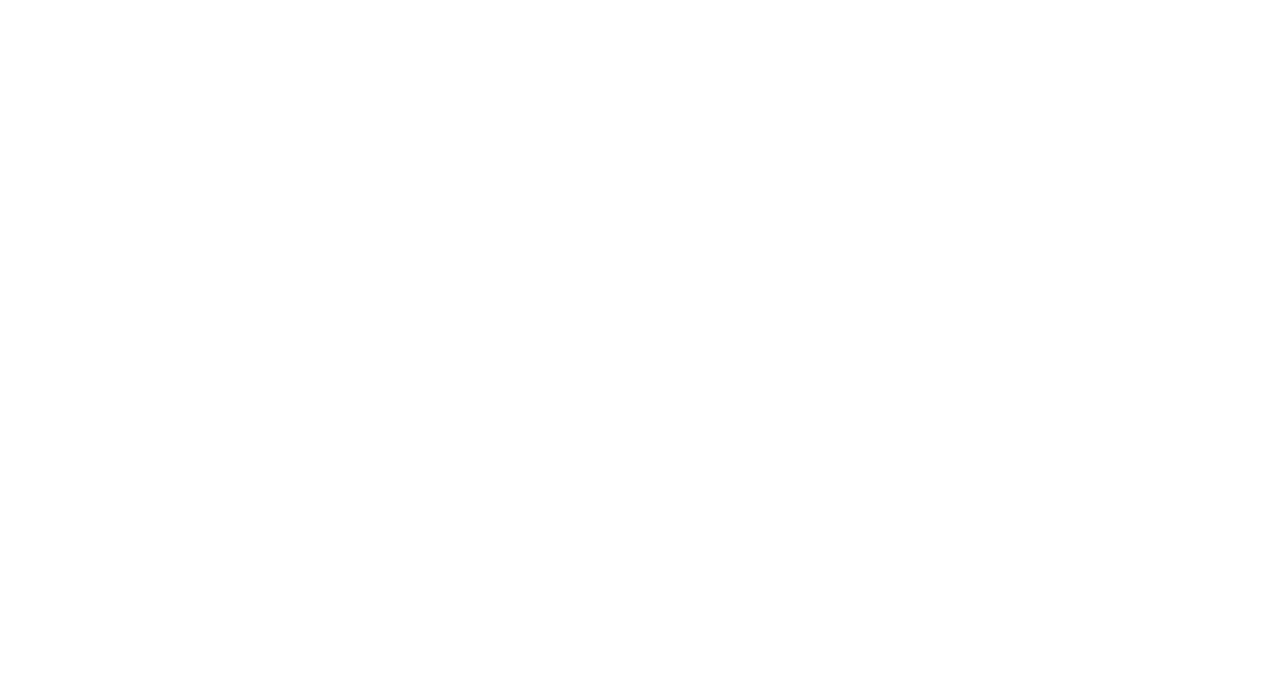
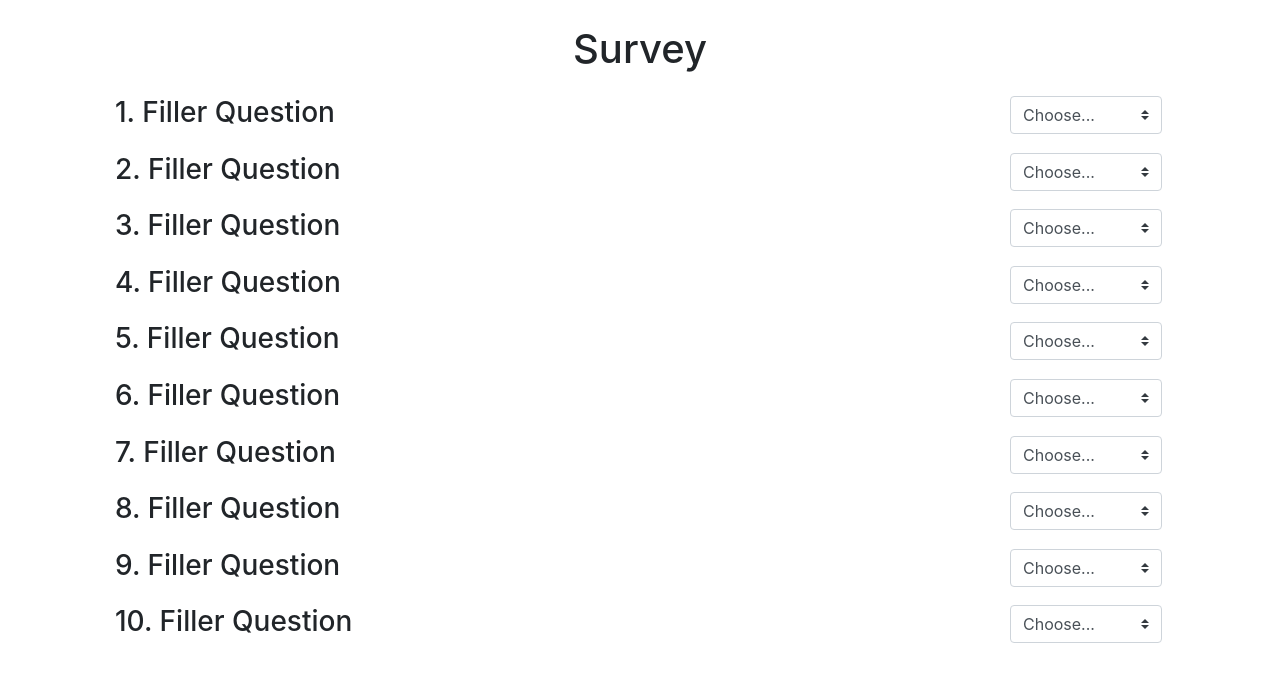
Before and after one commit to RichieD62/friend_finder2, a website: page app/public/survey.html in a window 1280 px wide. Drawn offline with nearby package versions, Linux system fonts and the light colour scheme.

Commit message:
Started building routes

```diff
--- a/app/public/assets/style.css
+++ b/app/public/assets/style.css
@@ -1,4 +1,4 @@
-#homeHeader{
+.header{
     margin-top: 25px;
 }
 
@@ -6,3 +6,11 @@
     margin-top: 50px;
     margin-right: 100px;
 }
+
+#cardResultsArea{
+    margin-top: 50px;
+}
+
+.surveyQuestionSpacing{
+    margin: 15px;
+}
--- a/app/public/friends.html
+++ b/app/public/friends.html
@@ -0,0 +1,45 @@
+<!DOCTYPE html>
+
+<head>
+    <meta charset="utf-8">
+    <title>Friend Finder</title>
+    <meta name="description" content="">
+    <meta name="viewport" content="width=device-width, initial-scale=1">
+    <link rel="stylesheet" href="https://stackpath.bootstrapcdn.com/bootstrap/4.3.1/css/bootstrap.min.css"
+        integrity="sha384-ggOyR0iXCbMQv3Xipma34MD+dH/1fQ784/j6cY/iJTQUOhcWr7x9JvoRxT2MZw1T" crossorigin="anonymous">
+    <link rel="stylesheet" href="./assets/style.css">
+</head>
+
+<body>
+
+    <div class="container">
+        <div class="row">
+            <div class="col-md-12 text-center header">
+                <h1>Friends</h1>
+            </div>
+        </div>
+
+        <div class="row">
+            <div class="col-md-4"></div>
+            <div class="col-md-4 text-center">
+                <div id="cardResultsArea"><p>Test</p></div>
+            </div>
+            <div class="col-md-4"></div>
+        </div>
+
+    </div>
+
+
+    <script src="https://code.jquery.com/jquery-3.3.1.slim.min.js"
+        integrity="sha384-q8i/X+965DzO0rT7abK41JStQIAqVgRVzpbzo5smXKp4YfRvH+8abtTE1Pi6jizo"
+        crossorigin="anonymous"></script>
+    <script src="https://cdnjs.cloudflare.com/ajax/libs/popper.js/1.14.7/umd/popper.min.js"
+        integrity="sha384-UO2eT0CpHqdSJQ6hJty5KVphtPhzWj9WO1clHTMGa3JDZwrnQq4sF86dIHNDz0W1"
+        crossorigin="anonymous"></script>
+    <script src="https://stackpath.bootstrapcdn.com/bootstrap/4.3.1/js/bootstrap.min.js"
+        integrity="sha384-JjSmVgyd0p3pXB1rRibZUAYoIIy6OrQ6VrjIEaFf/nJGzIxFDsf4x0xIM+B07jRM"
+        crossorigin="anonymous"></script>
+    <script src = "./app.js"></script>
+</body>
+
+</html>
--- a/app/public/survey.html
+++ b/app/public/survey.html
@@ -0,0 +1,270 @@
+<!DOCTYPE html>
+
+<head>
+    <meta charset="utf-8">
+    <title>Friend Finder</title>
+    <meta name="description" content="">
+    <meta name="viewport" content="width=device-width, initial-scale=1">
+    <link rel="stylesheet" href="https://stackpath.bootstrapcdn.com/bootstrap/4.3.1/css/bootstrap.min.css"
+        integrity="sha384-ggOyR0iXCbMQv3Xipma34MD+dH/1fQ784/j6cY/iJTQUOhcWr7x9JvoRxT2MZw1T" crossorigin="anonymous">
+    <link rel="stylesheet" href="./assets/style.css">
+</head>
+
+<body>
+
+    <div class="container">
+
+        <div class="row">
+            <div class="col-md-12 text-center header">
+                <h1>Survey</h1>
+            </div>
+        </div>
+
+        <!-- Question 1 -->
+        <div class="row surveyQuestionSpacing">
+            <div class="col-md-9">
+                <h3 class="surveyQuestions">1. Filler Question</h3>
+            </div>
+
+            <div class="col-md-1"></div>
+            <div class="col-md-2">
+                <form>
+                    <div class="form-row align-items-center">
+                        <select class="custom-select mr-sm-2" id="inlineFormCustomSelect">
+                            <option selected>Choose...</option>
+                            <option value="1">1</option>
+                            <option value="2">2</option>
+                            <option value="3">3</option>
+                            <option value="4">4</option>
+                            <option value="5">5</option>
+                        </select>
+                    </div>
+                </form>
+            </div>
+        </div>
+
+        <!-- Question 2 -->
+        <div class="row surveyQuestionSpacing">
+            <div class="col-md-9">
+                <h3 class="surveyQuestions">2. Filler Question</h3>
+            </div>
+
+            <div class="col-md-1"></div>
+            <div class="col-md-2">
+                <form>
+                    <div class="form-row align-items-center">
+                        <select class="custom-select mr-sm-2" id="inlineFormCustomSelect">
+                            <option selected>Choose...</option>
+                            <option value="1">1</option>
+                            <option value="2">2</option>
+                            <option value="3">3</option>
+                            <option value="4">4</option>
+                            <option value="5">5</option>
+                        </select>
+                    </div>
+                </form>
+            </div>
+        </div>
+
+        <!-- Question 3 -->
+        <div class="row surveyQuestionSpacing">
+            <div class="col-md-9">
+                <h3 class="surveyQuestions">3. Filler Question</h3>
+            </div>
+
+            <div class="col-md-1"></div>
+            <div class="col-md-2">
+                <form>
+                    <div class="form-row align-items-center">
+                        <select class="custom-select mr-sm-2" id="inlineFormCustomSelect">
+                            <option selected>Choose...</option>
+                            <option value="1">1</option>
+                            <option value="2">2</option>
+                            <option value="3">3</option>
+                            <option value="4">4</option>
+                            <option value="5">5</option>
+                        </select>
+                    </div>
+                </form>
+            </div>
+        </div>
+
+        <!-- Question 4 -->
+        <div class="row surveyQuestionSpacing">
+            <div class="col-md-9">
+                <h3 class="surveyQuestions">4. Filler Question</h3>
+            </div>
+
+            <div class="col-md-1"></div>
+            <div class="col-md-2">
+                <form>
+                    <div class="form-row align-items-center">
+                        <select class="custom-select mr-sm-2" id="inlineFormCustomSelect">
+                            <option selected>Choose...</option>
+                            <option value="1">1</option>
+                            <option value="2">2</option>
+                            <option value="3">3</option>
+                            <option value="4">4</option>
+                            <option value="5">5</option>
+                        </select>
+                    </div>
+                </form>
+            </div>
+        </div>
+
+        <!-- Question 5 -->
+        <div class="row surveyQuestionSpacing">
+            <div class="col-md-9">
+                <h3 class="surveyQuestions">5. Filler Question</h3>
+            </div>
+
+            <div class="col-md-1"></div>
+            <div class="col-md-2">
+                <form>
+                    <div class="form-row align-items-center">
+                        <select class="custom-select mr-sm-2" id="inlineFormCustomSelect">
+                            <option selected>Choose...</option>
+                            <option value="1">1</option>
+                            <option value="2">2</option>
+                            <option value="3">3</option>
+                            <option value="4">4</option>
+                            <option value="5">5</option>
+                        </select>
+                    </div>
+                </form>
+            </div>
+        </div>
+
+        <!-- Question 6 -->
+        <div class="row surveyQuestionSpacing">
+            <div class="col-md-9">
+                <h3 class="surveyQuestions">6. Filler Question</h3>
+            </div>
+
+            <div class="col-md-1"></div>
+            <div class="col-md-2">
+                <form>
+                    <div class="form-row align-items-center">
+                        <select class="custom-select mr-sm-2" id="inlineFormCustomSelect">
+                            <option selected>Choose...</option>
+                            <option value="1">1</option>
+                            <option value="2">2</option>
+                            <option value="3">3</option>
+                            <option value="4">4</option>
+                            <option value="5">5</option>
+                        </select>
+                    </div>
+                </form>
+            </div>
+        </div>
+
+        <!-- Question 7 -->
+        <div class="row surveyQuestionSpacing">
+            <div class="col-md-9">
+                <h3 class="surveyQuestions">7. Filler Question</h3>
+            </div>
+
+            <div class="col-md-1"></div>
+            <div class="col-md-2">
+                <form>
+                    <div class="form-row align-items-center">
+                        <select class="custom-select mr-sm-2" id="inlineFormCustomSelect">
+                            <option selected>Choose...</option>
+                            <option value="1">1</option>
+                            <option value="2">2</option>
+                            <option value="3">3</option>
+                            <option value="4">4</option>
+                            <option value="5">5</option>
+                        </select>
+                    </div>
+                </form>
+            </div>
+        </div>
+
+        <!-- Question 8 -->
+        <div class="row surveyQuestionSpacing">
+            <div class="col-md-9">
+                <h3 class="surveyQuestions">8. Filler Question</h3>
+            </div>
+
+            <div class="col-md-1"></div>
+            <div class="col-md-2">
+                <form>
+                    <div class="form-row align-items-center">
+                        <select class="custom-select mr-sm-2" id="inlineFormCustomSelect">
+                            <option selected>Choose...</option>
+                            <option value="1">1</option>
+                            <option value="2">2</option>
+                            <option value="3">3</option>
+                            <option value="4">4</option>
+                            <option value="5">5</option>
+                        </select>
+                    </div>
+                </form>
+            </div>
+        </div>
+
+        <!-- Question 9 -->
+        <div class="row surveyQuestionSpacing">
+            <div class="col-md-9">
+                <h3 class="surveyQuestions">9. Filler Question</h3>
+            </div>
+
+            <div class="col-md-1"></div>
+            <div class="col-md-2">
+                <form>
+                    <div class="form-row align-items-center">
+                        <select class="custom-select mr-sm-2" id="inlineFormCustomSelect">
+                            <option selected>Choose...</option>
+                            <option value="1">1</option>
+                            <option value="2">2</option>
+                            <option value="3">3</option>
+                            <option value="4">4</option>
+                            <option value="5">5</option>
+                        </select>
+                    </div>
+                </form>
+            </div>
+        </div>
+
+        <!-- Question 10 -->
+        <div class="row surveyQuestionSpacing">
+            <div class="col-md-9">
+                <h3 class="surveyQuestions">10. Filler Question</h3>
+            </div>
+
+            <div class="col-md-1"></div>
+            <div class="col-md-2">
+                <form>
+                    <div class="form-row align-items-center">
+                        <select class="custom-select mr-sm-2" id="inlineFormCustomSelect">
+                            <option selected>Choose...</option>
+                            <option value="1">1</option>
+                            <option value="2">2</option>
+                            <option value="3">3</option>
+                            <option value="4">4</option>
+                            <option value="5">5</option>
+                        </select>
+                    </div>
+                </form>
+            </div>
+        </div>
+
+    </div>
+    </div>
+
+    </div>
+
+    <script src="https://code.jquery.com/jquery-3.3.1.slim.min.js"
+        integrity="sha384-q8i/X+965DzO0rT7abK41JStQIAqVgRVzpbzo5smXKp4YfRvH+8abtTE1Pi6jizo"
+        crossorigin="anonymous"></script>
+    <script src="https://cdnjs.cloudflare.com/ajax/libs/popper.js/1.14.7/umd/popper.min.js"
+        integrity="sha384-UO2eT0CpHqdSJQ6hJty5KVphtPhzWj9WO1clHTMGa3JDZwrnQq4sF86dIHNDz0W1"
+        crossorigin="anonymous"></script>
+    <script src="https://stackpath.bootstrapcdn.com/bootstrap/4.3.1/js/bootstrap.min.js"
+        integrity="sha384-JjSmVgyd0p3pXB1rRibZUAYoIIy6OrQ6VrjIEaFf/nJGzIxFDsf4x0xIM+B07jRM"
+        crossorigin="anonymous"></script>
+
+</body>
+
+</html>
--- a/package.json
+++ b/package.json
@@ -18,7 +18,9 @@
   },
   "homepage": "https://github.com/RichieD62/friend_finder2#readme",
   "dependencies": {
+    "body-parser": "^1.18.3",
     "express": "^4.16.4",
+    "mongoose": "^5.4.19",
     "path": "^0.12.7"
   }
 }
```
Also changed, not shown: app/model/friends.js (added, +67 -0 lines), app/public/app.js (added, +7 -0 lines), app/public/home.html (+5 -5 lines), app/routing/apiRoutes.js (+36 -0 lines), app/routing/htmlRoutes.js (+15 -0 lines), server.js (+13 -2 lines), app/data/friends.js (deleted), 1 other file.
